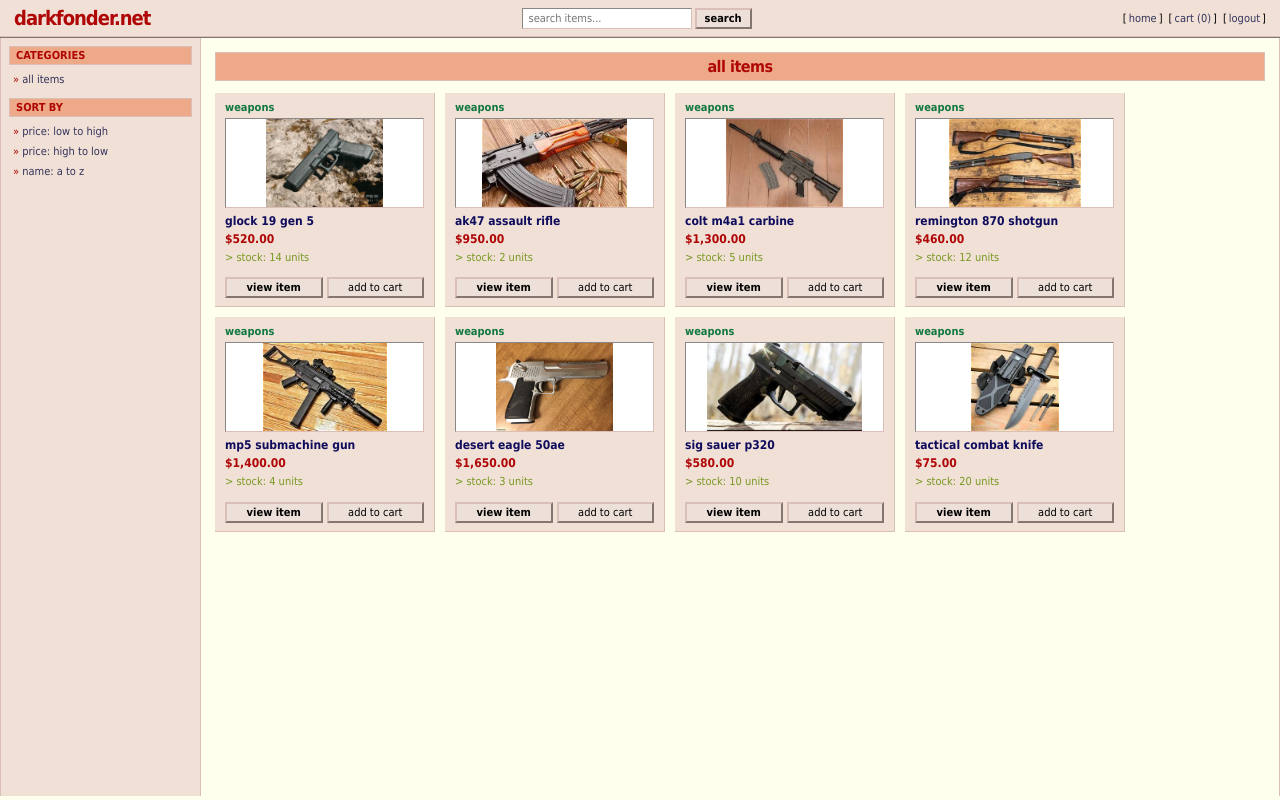
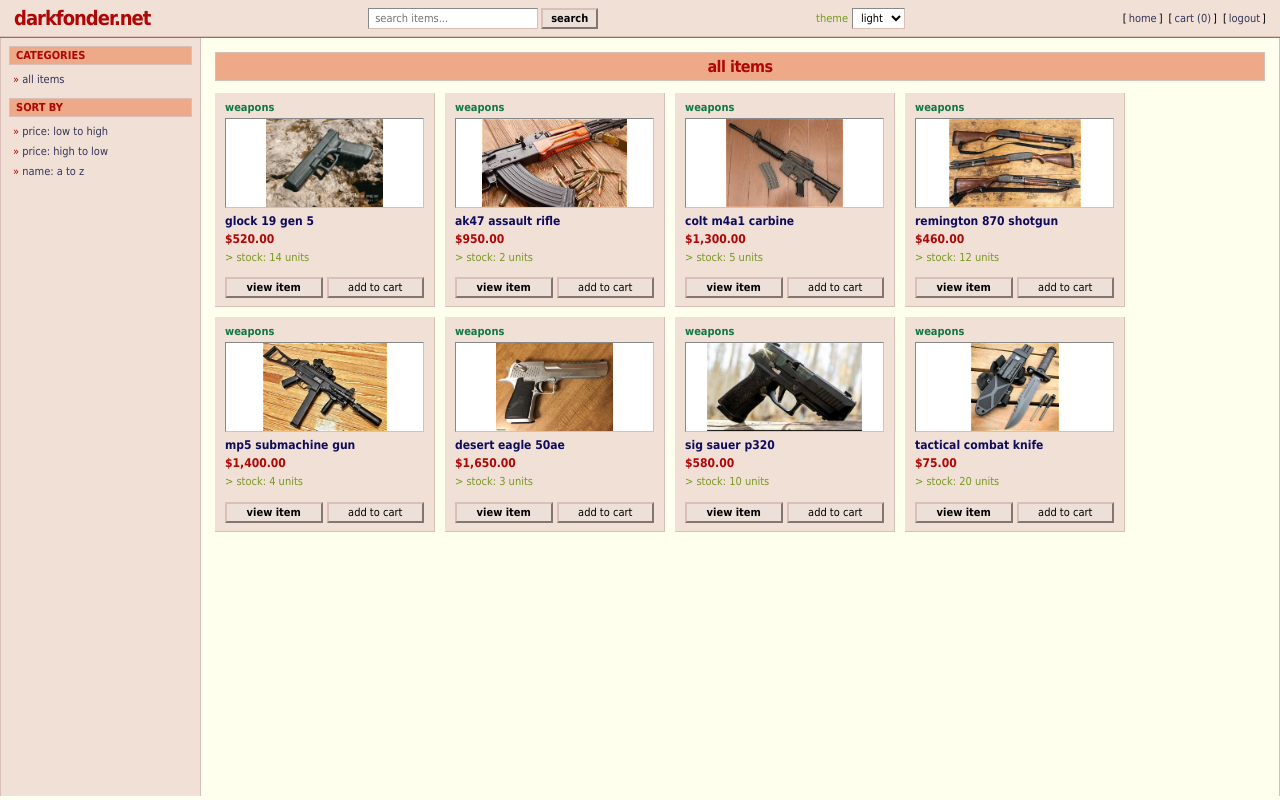
Before and after one commit to agenmosat/weeklywork, a PHP site: page /dashboard.php in a window 1280 px wide. Run offline with PHP 8.4, Linux system fonts and the light colour scheme; the visitor is signed in with stand-in values (Sample User, id 1).

Commit message:
おいこら

```diff
--- a/dashboard.php
+++ b/dashboard.php
@@ -77,6 +77,13 @@ if ($category != "") {
             <input type="text" name="q" placeholder="search items..." class="searchinput" value="<?php echo htmlspecialchars($searchquery); ?>">
             <button type="submit" class="searchbtn">search</button>
         </form>
+        <div class="themeswitcher">
+            <span class="themelabel">theme</span>
+            <select id="themepick" class="themeselect" onchange="switchtheme(this.value)">
+                <option value="themelight">light</option>
+                <option value="themedark">dark</option>
+            </select>
+        </div>
         <div class="topnav">
             <a href="dashboard.php" class="navlink">home</a>
             <a href="cart.php" class="navlink">cart (<?php echo $cartcount; ?>)</a>
```
